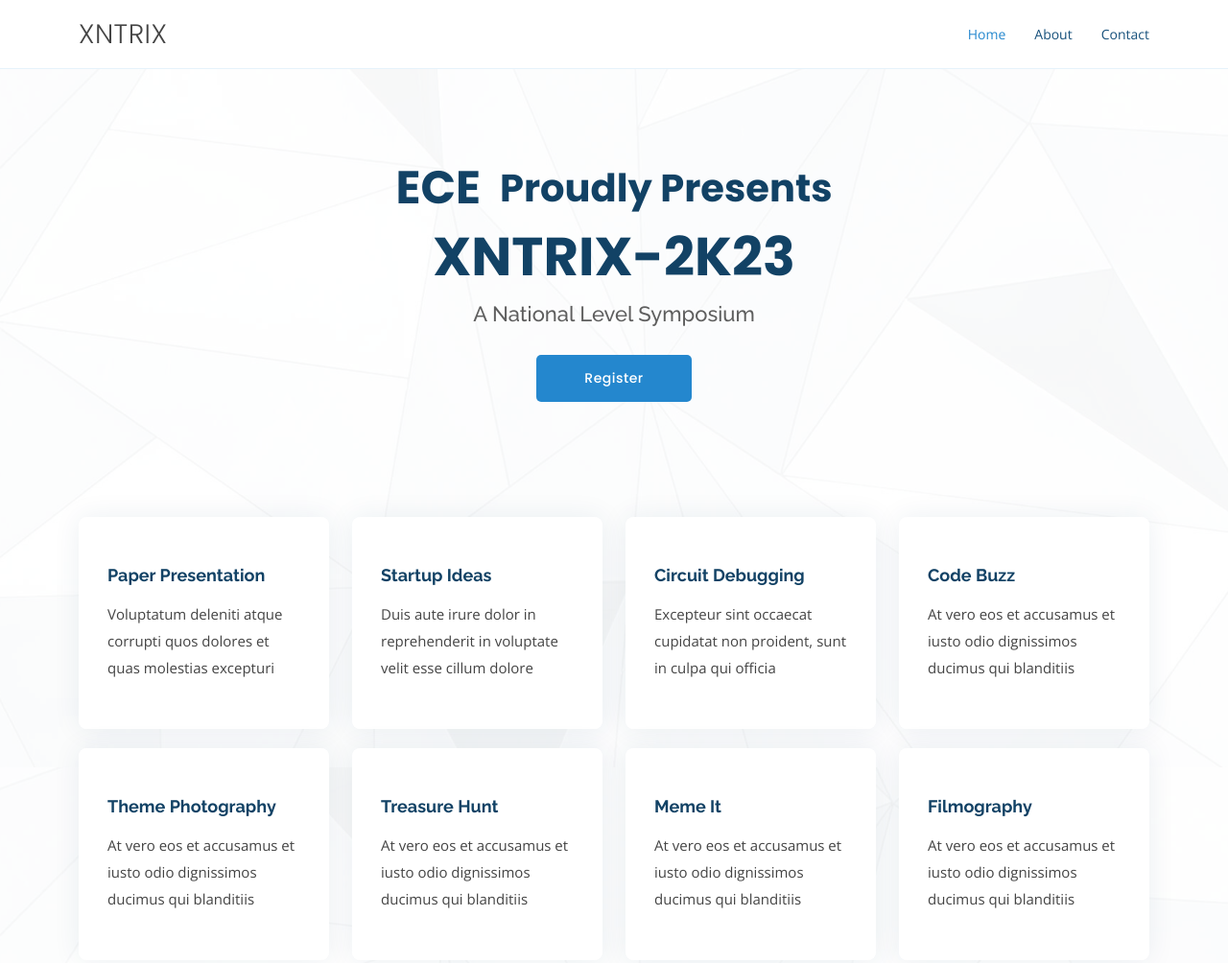
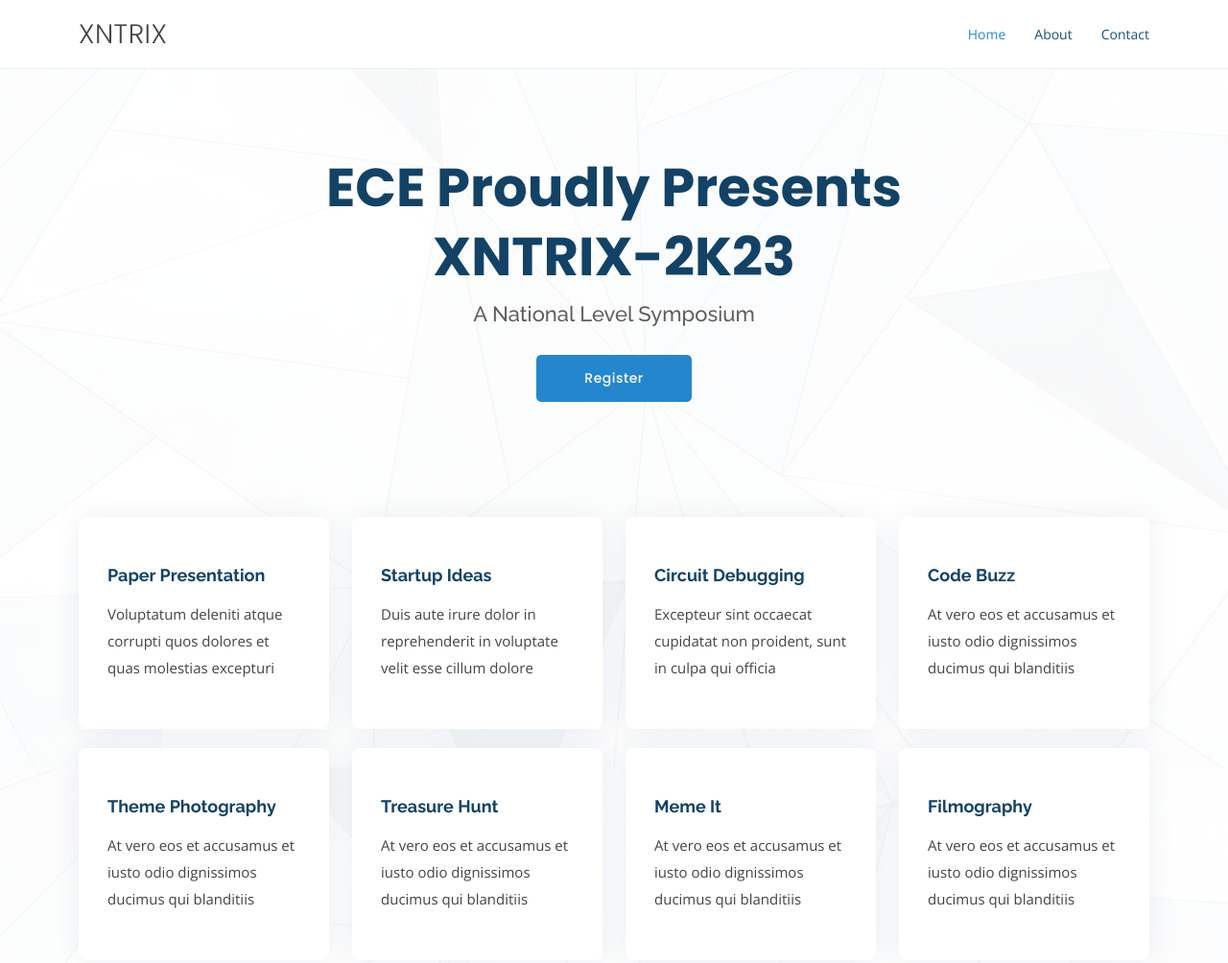
Before and after one commit to DeKabilan/sympo, a plain HTML site: page index.html in a window 1280 px wide. Shown: the top 1004 px of the page at 96% size. Drawn offline with nearby package versions, Linux system fonts and the light colour scheme.

Commit message:
Update index.html

```diff
--- a/index.html
+++ b/index.html
@@ -58,8 +58,7 @@
       <div class="row justify-content-center">
         <div class="col-xl-7 col-lg-9 text-center">
           <div class="ece" style="display: flex; justify-content: center;">
-            <h1 style="font-size: 300%;">ECE</h1>
-            <h1 style="font-size: 250%; padding-left: 20px;color:#124265;">Proudly Presents</h1>
+            <h1><b>ECE</b> Proudly Presents</h1>
           </div>
           <h1>XNTRIX-2K23</h1>
           <h2>A National Level Symposium</h2>
```
